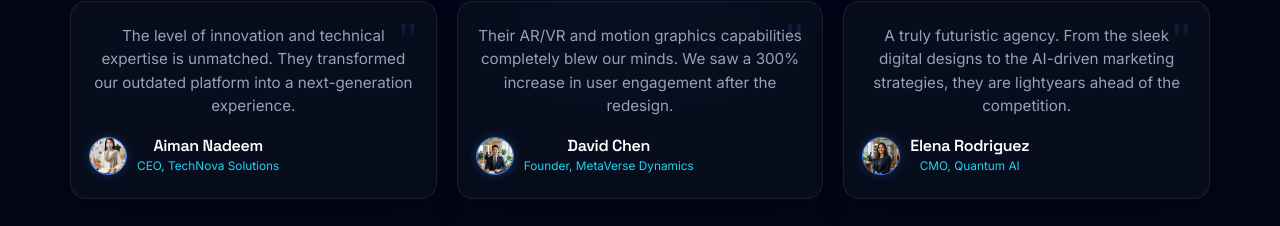
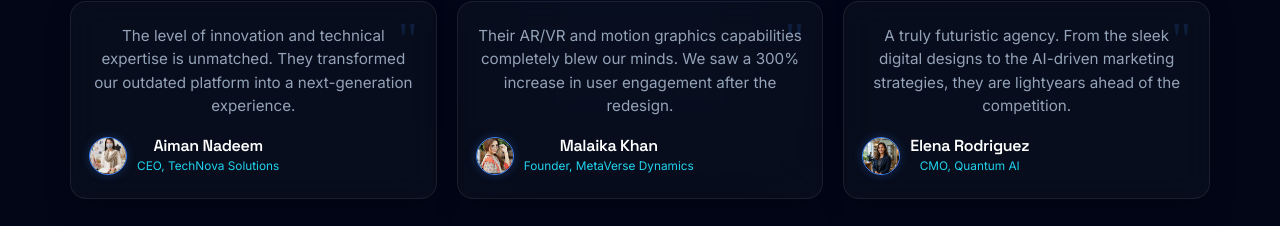
Before and after one commit to AliAhmad0a/Graphics-Studios, a React (Vite) app: page / in a window 1280 px wide. Shown: the part 6868-7094 px from the top of the page. Built offline with nearby package versions, Linux system fonts and the light colour scheme.

Commit message:
Update second testimonial image and name to Malaika Khan

```diff
--- a/src/components/Testimonials.jsx
+++ b/src/components/Testimonials.jsx
@@ -1,7 +1,7 @@
 import React from 'react';
 import { motion } from 'framer-motion';
 import imgAiman from '../assets/aiman.jpg';
-import imgDavid from '../assets/david.jpg';
+import imgMalaika from '../assets/malaika.jpg';
 import imgElena from '../assets/elena.jpg';
 
 const testimonials = [
@@ -12,10 +12,10 @@ const testimonials = [
     avatar: imgAiman
   },
   {
-    name: 'David Chen',
+    name: 'Malaika Khan',
     role: 'Founder, MetaVerse Dynamics',
     content: 'Their AR/VR and motion graphics capabilities completely blew our minds. We saw a 300% increase in user engagement after the redesign.',
-    avatar: imgDavid
+    avatar: imgMalaika
   },
   {
     name: 'Elena Rodriguez',
```
Also changed, not shown: src/assets/malaika.jpg (added).
